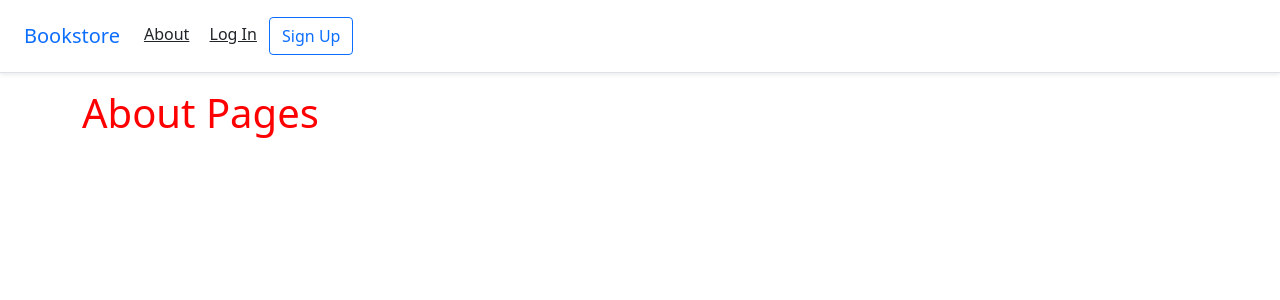
After one commit to philipokiokio/BookStoreApp, a Django app: page /about/ in a window 1280 px wide. The commit adds this page. Shown: the top 300 px of the page. Run offline with Django 3.2, Linux system fonts and the light colour scheme.

Commit message:
chapter6

```diff
--- a/pages/urls.py
+++ b/pages/urls.py
@@ -1,9 +1,11 @@
+from os import name
 from django.urls import path
-from .views import HomePageView
+from .views import HomePageView,AboutPageView
 
 
 
 urlpatterns = [
     path('', HomePageView.as_view(), name='home'),
+    path('about/', AboutPageView.as_view(), name= 'about'),
 
 ]
--- a/pages/views.py
+++ b/pages/views.py
@@ -6,3 +6,7 @@ from django.views.generic import TemplateView
 
 class HomePageView(TemplateView):
     template_name = 'home.html'
+
+
+class AboutPageView(TemplateView):
+    template_name = 'about.html'
--- /dev/null
+++ b/static/css/base.css
@@ -0,0 +1,8 @@
+h1{
+    color: red;
+}
+
+.bookcover{
+    width: auto;
+    height: 300px;
+}
--- /dev/null
+++ b/static/js/base.js
@@ -0,0 +1 @@
+console.log('Javascript here!')
--- /dev/null
+++ b/templates/about.html
@@ -0,0 +1,10 @@
+{% extends 'base.html' %}
+
+{% block title %} About {% endblock title %}
+
+{% block content %}
+<h1>About Pages</h1>
+
+
+
+{% endblock content %}
--- a/templates/base.html
+++ b/templates/base.html
@@ -1,3 +1,4 @@
+{% load static %}
 <!DOCTYPE html>
 <html lang="en">
 <head>
@@ -5,8 +6,25 @@
     <meta http-equiv="X-UA-Compatible" content="IE=edge">
     <meta name="viewport" content="width=device-width, initial-scale=1.0">
     <title>{% block title %}Bookstore{% endblock title %}</title>
+    <link href="https://cdn.jsdelivr.net/npm/bootstrap@5.0.0-beta3/dist/css/bootstrap.min.css" rel="stylesheet" integrity="sha384-eOJMYsd53ii+scO/bJGFsiCZc+5NDVN2yr8+0RDqr0Ql0h+rP48ckxlpbzKgwra6" crossorigin="anonymous">
+    <link rel="stylesheet" href="{% static 'css/base.css' %}">
 </head>
 <body>
+    <header>
+        <!-- Fixed navbar -->
+        <div class="d-flex flex-column flex-md-row align-items-center p-3 px-md-4 mb-3 bg-white border-bottom shadow-sm">
+        <a href="{% url 'home' %}" class="navbar-brand my-0 mr-md-auto font-weight-normal">Bookstore</a>
+        <nav class="my-2 my-md-0 mr-md-3">
+        <a class="p-2 text-dark" href="{% url 'about' %}">About</a>
+        {% if user.is_authenticated %}
+        <a class="p-2 text-dark" href="{% url 'logout' %}">Log Out</a>
+        {% else %}
+        <a class="p-2 text-dark" href="{% url 'login' %}">Log In</a>
+        <a class="btn btn-outline-primary" href="{% url 'signup' %}">Sign Up</a>
+        {% endif %}
+</nav>
+</div>
+</header>
 
     <div class="container">
         {% block content %}
@@ -16,5 +34,13 @@
 
     </div>
 
+    {% block javascript %}
+
+    <!-- jQuery first, then Popper.js, then Bootstrap JS -->
+    <script src="https://cdn.jsdelivr.net/npm/bootstrap@5.0.0-beta3/dist/js/bootstrap.bundle.min.js" integrity="sha384-JEW9xMcG8R+pH31jmWH6WWP0WintQrMb4s7ZOdauHnUtxwoG2vI5DkLtS3qm9Ekf" crossorigin="anonymous"></script>
+    <script src="https://cdn.jsdelivr.net/npm/@popperjs/core@2.9.1/dist/umd/popper.min.js" integrity="sha384-SR1sx49pcuLnqZUnnPwx6FCym0wLsk5JZuNx2bPPENzswTNFaQU1RDvt3wT4gWFG" crossorigin="anonymous"></script>
+    <script src="https://cdn.jsdelivr.net/npm/bootstrap@5.0.0-beta3/dist/js/bootstrap.min.js" integrity="sha384-j0CNLUeiqtyaRmlzUHCPZ+Gy5fQu0dQ6eZ/xAww941Ai1SxSY+0EQqNXNE6DZiVc" crossorigin="anonymous"></script>
+    <script src="{% static 'js/base.js' %}"></script>
+    {% endblock javascript %}
 </body>
 </html>
--- a/templates/home.html
+++ b/templates/home.html
@@ -1,13 +1,15 @@
 {% extends 'base.html' %}
+{% load static %}
+
 
 {% block title %}Home{% endblock %}
 
 
 {% block content %}
 <h1>Homepage</h1>
-
+<img src="{% static 'images/dfp_31.jpg' %}" class="bookcover" alt="">
 {% if user.is_authenticated %}
-Hi {{ user.email }}!
+<p>   Hi {{ user.email }}! </p>
 <p><a href="{% url 'logout' %}">Log out</a></p>
 
 {% else %}
--- a/templates/signup.html
+++ b/templates/signup.html
@@ -1,5 +1,5 @@
 {% extends 'base.html' %}
-
+{% load crispy_forms_tags %}
 
 {% block title %}Sign Up {% endblock %}
 
@@ -10,10 +10,10 @@
 
 <form action="" method="post">
     {% csrf_token %}
+    {{ form|crispy }}
 
-    {{ form.as_p }}
 
-    <button type="submit">Sign Up</button>
+    <button class="btn btn-success" type="submit">Sign Up</button>
 </form>
 
 {% endblock %}
```
Also changed, not shown: bookstore_project/settings.py (+14 -0 lines), pages/tests.py (+34 -0 lines), templates/registration/login.html (+4 -4 lines), static/images/dfp_31.jpg (added), 2 other files.
